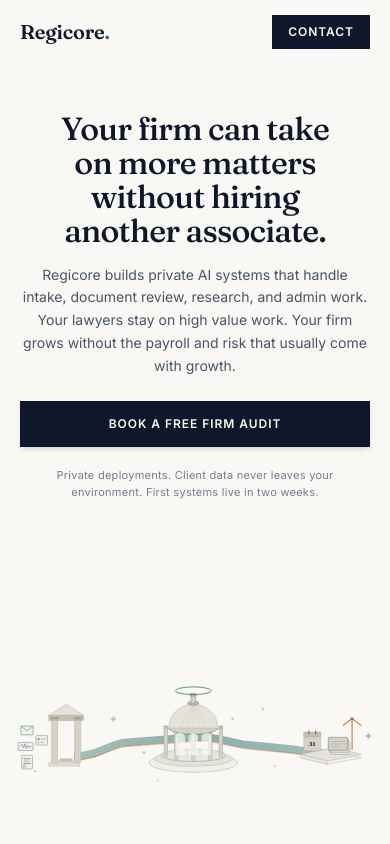
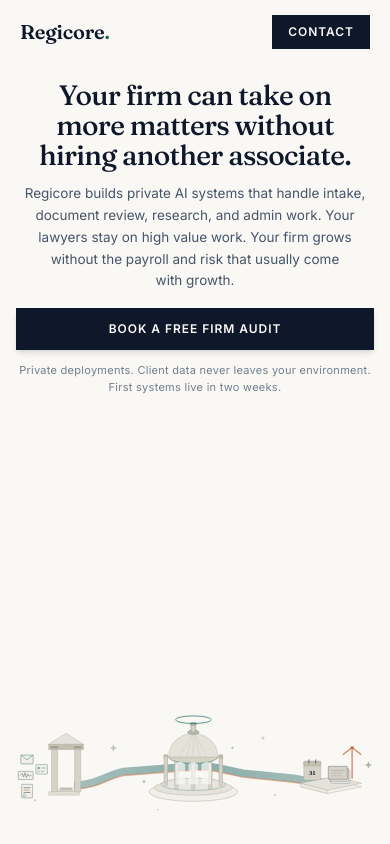
Before and after one commit to spectredad/Regicore, a Next.js app: page / in a window 390 px wide. Shown: the top 844 px of the page. Built offline with nearby package versions, Linux system fonts and the light colour scheme.

Commit message:
fix: make hero illustration fit viewport above the fold on desktop, laptop, and mobile

```diff
--- a/components/Hero.tsx
+++ b/components/Hero.tsx
@@ -145,43 +145,43 @@ function RegicoreIllustration() {
 export default function Hero() {
   return (
     <section
-      className="bg-midnight flex flex-col justify-between min-h-screen pt-28 sm:pt-36 pb-6 md:pb-10"
+      className="bg-midnight flex flex-col justify-between min-h-screen lg:min-h-svh pt-20 sm:pt-24 lg:pt-28 pb-2 sm:pb-4 overflow-hidden"
     >
       {/* Copy block — refined spacing for top header clearance & mobile responsiveness */}
-      <div className="flex flex-col items-center px-5 text-center max-w-4xl mx-auto w-full">
+      <div className="flex flex-col items-center px-4 sm:px-6 text-center max-w-4xl mx-auto w-full shrink-0">
         {/* Headline */}
         <h1
-          className="font-display font-medium text-ink text-balance leading-[1.06] sm:leading-[1.02] tracking-[-0.025em] mx-auto text-[32px] sm:text-[44px] md:text-[54px] mb-4 sm:mb-5"
+          className="font-display font-medium text-ink text-balance leading-[1.08] sm:leading-[1.04] tracking-[-0.025em] mx-auto text-[28px] sm:text-[38px] md:text-[46px] lg:text-[50px] mb-3 sm:mb-4"
         >
           Your firm can take on more matters without hiring another associate.
         </h1>
 
         {/* Supporting copy */}
         <p
-          className="text-muted text-pretty mx-auto text-[14px] sm:text-[15.5px] leading-relaxed max-w-xl mb-6 sm:mb-7"
+          className="text-muted text-pretty mx-auto text-[13.5px] sm:text-[15px] leading-relaxed max-w-xl mb-4 sm:mb-5"
         >
           Regicore builds private AI systems that handle intake, document review, research, and admin work. Your lawyers stay on high value work. Your firm grows without the payroll and risk that usually come with growth.
         </p>
 
         {/* CTAs */}
-        <div className="flex flex-col sm:flex-row gap-3 w-full sm:w-auto justify-center items-stretch sm:items-center mb-5">
+        <div className="flex flex-col sm:flex-row gap-3 w-full sm:w-auto justify-center items-stretch sm:items-center mb-3 sm:mb-4">
           <a
             href="https://regicore.com/start"
-            className="bg-soft-white text-midnight font-semibold uppercase tracking-[0.08em] shadow-md hover:bg-sand transition-colors duration-300 text-[12px] sm:text-[13px] px-7 py-3.5 sm:py-4 text-center"
+            className="bg-soft-white text-midnight font-semibold uppercase tracking-[0.08em] shadow-md hover:bg-sand transition-colors duration-300 text-[12px] sm:text-[13px] px-7 py-3 sm:py-3.5 text-center"
           >
             Book a free firm audit
           </a>
         </div>
 
         {/* Trust line */}
-        <p className="text-muted/75 text-[11px] sm:text-[12.5px] tracking-wide text-center leading-normal max-w-lg">
+        <p className="text-muted/75 text-[11px] sm:text-[12px] tracking-wide text-center leading-normal max-w-lg">
           Private deployments. Client data never leaves your environment. First systems live in two weeks.
         </p>
       </div>
 
-      {/* Illustration block — prominent & larger on mobile */}
-      <div className="flex items-end justify-center w-full mt-6 sm:mt-10 px-2 sm:px-6">
-        <div className="w-full max-w-[1180px] h-[220px] sm:h-[280px] md:h-[340px] flex items-end justify-center transform translate-y-3 sm:translate-y-6">
+      {/* Illustration block — flexible height to fit Desktop, Laptop, & Mobile viewports */}
+      <div className="flex items-end justify-center w-full mt-3 sm:mt-6 px-2 sm:px-6 grow min-h-0">
+        <div className="w-full max-w-[1050px] h-[170px] sm:h-[220px] md:h-[260px] lg:h-[300px] max-h-[36vh] flex items-end justify-center">
           <RegicoreIllustration />
         </div>
       </div>
```
